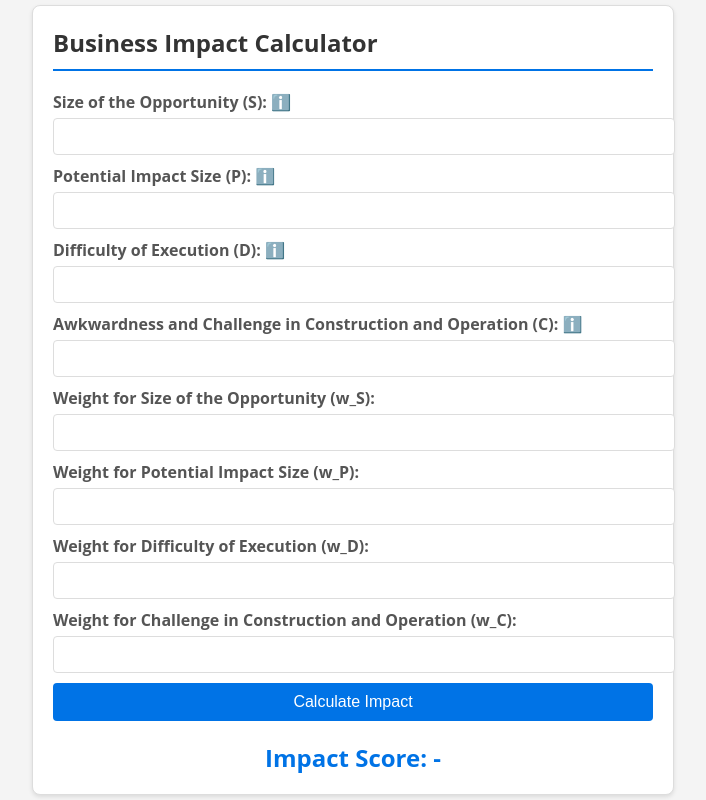
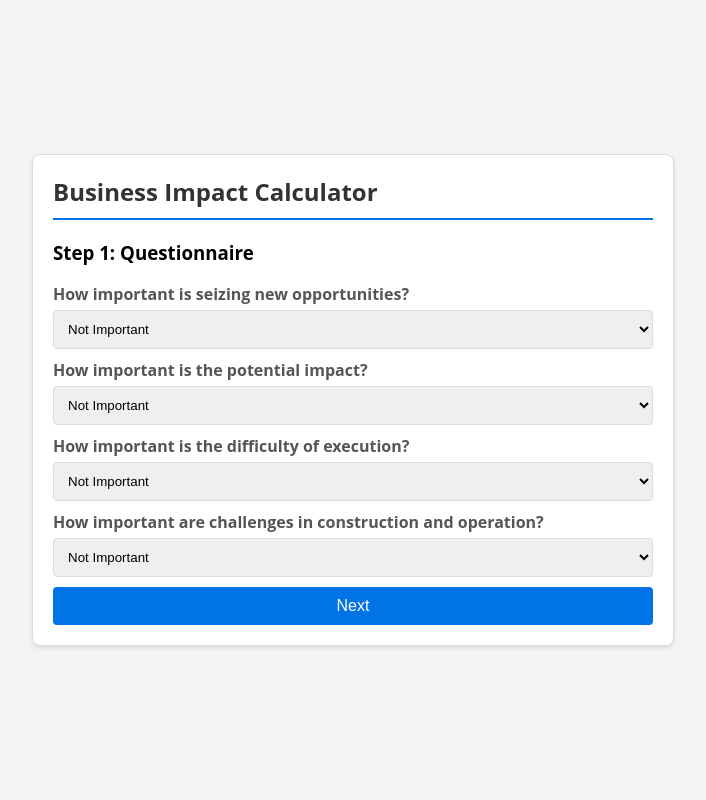
Before and after one commit to LiyamFlx/business-impact-calculator, a plain HTML site: page index.html in a window 1280 px wide. Shown: the whole page, without its empty margins (287-993 px from the left). Drawn offline with Linux system fonts and the light colour scheme.

Commit message:
Update index.html

```diff
--- a/index.html
+++ b/index.html
@@ -42,7 +42,7 @@
             font-weight: bold;
             color: #555;
         }
-        .calculator input {
+        .calculator input, .calculator select {
             width: 100%;
             padding: 10px;
             margin-bottom: 10px;
@@ -50,7 +50,7 @@
             border-radius: 4px;
             transition: border-color 0.3s ease-in-out;
         }
-        .calculator input:focus {
+        .calculator input:focus, .calculator select:focus {
             border-color: #0073e6;
         }
         .calculator button {
@@ -67,37 +67,6 @@
         .calculator button:hover {
             background-color: #005bb5;
         }
-        .tooltip {
-            position: relative;
-            display: inline-block;
-            cursor: pointer;
-        }
-        .tooltip .tooltiptext {
-            visibility: hidden;
-            width: 200px;
-            background-color: #555;
-            color: #fff;
-            text-align: center;
-            border-radius: 6px;
-            padding: 5px 0;
-            position: absolute;
-            z-index: 1;
-            bottom: 125%;
-            left: 50%;
-            margin-left: -100px;
-            opacity: 0;
-            transition: opacity 0.3s ease-in-out;
-        }
-        .tooltip:hover .tooltiptext {
-            visibility: visible;
-            opacity: 1;
-        }
-        .error-message {
-            color: red;
-            font-size: 0.9em;
-            display: none;
-            margin-bottom: 10px;
-        }
         .result {
             text-align: center;
             margin-top: 20px;
@@ -113,54 +82,55 @@
 
 <div class="calculator">
     <h2>Business Impact Calculator</h2>
-    <form id="impactCalculator">
-        <label for="sizeOpportunity">Size of the Opportunity (S):
-            <span class="tooltip">ℹ️
-                <span class="tooltiptext">Rate the size of the opportunity on a scale of 1 to 10.</span>
-            </span>
-        </label>
-        <input type="number" id="sizeOpportunity" name="sizeOpportunity" min="1" max="10" required>
-        <div class="error-message" id="sizeOpportunityError">Please enter a value between 1 and 10.</div>
+    <div id="step1">
+        <h3>Step 1: Questionnaire</h3>
+        <form id="weightForm">
+            <label for="importanceOpportunity">How important is seizing new opportunities?</label>
+            <select id="importanceOpportunity" name="importanceOpportunity" required>
+                <option value="1.0">Not Important</option>
+                <option value="1.5">Somewhat Important</option>
+                <option value="2.0">Very Important</option>
+            </select>
 
-        <label for="potentialImpact">Potential Impact Size (P):
-            <span class="tooltip">ℹ️
-                <span class="tooltiptext">Rate the potential impact size on a scale of 1 to 10.</span>
-            </span>
-        </label>
-        <input type="number" id="potentialImpact" name="potentialImpact" min="1" max="10" required>
-        <div class="error-message" id="potentialImpactError">Please enter a value between 1 and 10.</div>
+            <label for="importanceImpact">How important is the potential impact?</label>
+            <select id="importanceImpact" name="importanceImpact" required>
+                <option value="1.0">Not Important</option>
+                <option value="1.5">Somewhat Important</option>
+                <option value="2.0">Very Important</option>
+            </select>
 
-        <label for="difficultyExecution">Difficulty of Execution (D):
-            <span class="tooltip">ℹ️
-                <span class="tooltiptext">Rate the difficulty of execution on a scale of 1 to 10.</span>
-            </span>
-        </label>
-        <input type="number" id="difficultyExecution" name="difficultyExecution" min="1" max="10" required>
-        <div class="error-message" id="difficultyExecutionError">Please enter a value between 1 and 10.</div>
+            <label for="importanceDifficulty">How important is the difficulty of execution?</label>
+            <select id="importanceDifficulty" name="importanceDifficulty" required>
+                <option value="0.5">Not Important</option>
+                <option value="1.0">Somewhat Important</option>
+                <option value="1.5">Very Important</option>
+            </select>
 
-        <label for="challengeConstruction">Awkwardness and Challenge in Construction and Operation (C):
-            <span class="tooltip">ℹ️
-                <span class="tooltiptext">Rate the awkwardness and challenge in construction and operation on a scale of 1 to 10.</span>
-            </span>
-        </label>
-        <input type="number" id="challengeConstruction" name="challengeConstruction" min="1" max="10" required>
-        <div class="error-message" id="challengeConstructionError">Please enter a value between 1 and 10.</div>
+            <label for="importanceChallenge">How important are challenges in construction and operation?</label>
+            <select id="importanceChallenge" name="importanceChallenge" required>
+                <option value="0.5">Not Important</option>
+                <option value="1.0">Somewhat Important</option>
+                <option value="1.5">Very Important</option>
+            </select>
 
-        <label for="weightSizeOpportunity">Weight for Size of the Opportunity (w_S):</label>
-        <input type="number" step="0.1" id="weightSizeOpportunity" name="weightSizeOpportunity" required>
-        <div class="error-message" id="weightSizeOpportunityError">Please enter a numeric value.</div>
+            <button type="button" onclick="goToStep2()">Next</button>
+        </form>
+    </div>
 
-        <label for="weightPotentialImpact">Weight for Potential Impact Size (w_P):</label>
-        <input type="number" step="0.1" id="weightPotentialImpact" name="weightPotentialImpact" required>
-        <div class="error-message" id="weightPotentialImpactError">Please enter a numeric value.</div>
+    <div id="step2" style="display: none;">
+        <h3>Step 2: Enter Parameters</h3>
+        <form id="impactForm">
+            <label for="sizeOpportunity">Size of the Opportunity (S):</label>
+            <input type="number" id="sizeOpportunity" name="sizeOpportunity" min="1" max="100" required>
 
-        <label for="weightDifficultyExecution">Weight for Difficulty of Execution (w_D):</label>
-        <input type="number" step="0.1" id="weightDifficultyExecution" name="weightDifficultyExecution" required>
-        <div class="error-message" id="weightDifficultyExecutionError">Please enter a numeric value.</div>
+            <label for="potentialImpact">Potential Impact Size (P):</label>
+            <input type="number" id="potentialImpact" name="potentialImpact" min="1" max="100" required>
 
-        <label for="weightChallengeConstruction">Weight for Challenge in Construction and Operation (w_C):</label>
-        <input type="number" step="0.1" id="weightChallengeConstruction" name="weightChallengeConstruction" required>
-        <div class="error-message" id="weightChallengeConstructionError">Please enter a numeric value.</div>
+            <label for="difficultyExecution">Difficulty of Execution (D):</label>
+            <input type="number" id="difficultyExecution" name="difficultyExecution" min="1" max="100" required>
+
+            <label for="challengeConstruction">Awkwardness and Challenge in Construction and Operation (C):</label>
+            <input type="number" id="challengeConstruction" name="challengeConstruction" min="1" max="100" required>
 
             <button type="button" onclick="calculateImpact()">Calculate Impact</button>
         </form>
@@ -168,55 +138,34 @@
             <h3>Impact Score: <span id="impactScore">-</span></h3>
         </div>
     </div>
+</div>
 
 <script>
-    function showError(inputId, errorId) {
-        document.getElementById(inputId).classList.add("error");
-        document.getElementById(errorId).style.display = "block";
-    }
+    function goToStep2() {
+        const importanceOpportunity = parseFloat(document.getElementById('importanceOpportunity').value);
+        const importanceImpact = parseFloat(document.getElementById('importanceImpact').value);
+        const importanceDifficulty = parseFloat(document.getElementById('importanceDifficulty').value);
+        const importanceChallenge = parseFloat(document.getElementById('importanceChallenge').value);
 
-    function hideError(inputId, errorId) {
-        document.getElementById(inputId).classList.remove("error");
-        document.getElementById(errorId).style.display = "none";
-    }
-
-    function validateInput(inputId, errorId, min, max) {
-        const value = parseFloat(document.getElementById(inputId).value);
-        if (isNaN(value) || value < min || value > max) {
-            showError(inputId, errorId);
-            return false;
-        } else {
-            hideError(inputId, errorId);
-            return true;
-        }
+        document.getElementById('step1').style.display = 'none';
+        document.getElementById('step2').style.display = 'block';
     }
 
     function calculateImpact() {
-        const isValidS = validateInput("sizeOpportunity", "sizeOpportunityError", 1, 10);
-        const isValidP = validateInput("potentialImpact", "potentialImpactError", 1, 10);
-        const isValidD = validateInput("difficultyExecution", "difficultyExecutionError", 1, 10);
-        const isValidC = validateInput("challengeConstruction", "challengeConstructionError", 1, 10);
-        const isValidWS = validateInput("weightSizeOpportunity", "weightSizeOpportunityError", 0.1, 10);
-        const isValidWP = validateInput("weightPotentialImpact", "weightPotentialImpactError", 0.1, 10);
-        const isValidWD = validateInput("weightDifficultyExecution", "weightDifficultyExecutionError", 0.1, 10);
-        const isValidWC = validateInput("weightChallengeConstruction", "weightChallengeConstructionError", 0.1, 10);
-
-        if (isValidS && isValidP && isValidD && isValidC && isValidWS && isValidWP && isValidWD && isValidWC) {
         const S = parseFloat(document.getElementById('sizeOpportunity').value);
         const P = parseFloat(document.getElementById('potentialImpact').value);
         const D = parseFloat(document.getElementById('difficultyExecution').value);
         const C = parseFloat(document.getElementById('challengeConstruction').value);
 
-            const w_S = parseFloat(document.getElementById('weightSizeOpportunity').value);
-            const w_P = parseFloat(document.getElementById('weightPotentialImpact').value);
-            const w_D = parseFloat(document.getElementById('weightDifficultyExecution').value);
-            const w_C = parseFloat(document.getElementById('weightChallengeConstruction').value);
+        const w_S = parseFloat(document.getElementById('importanceOpportunity').value);
+        const w_P = parseFloat(document.getElementById('importanceImpact').value);
+        const w_D = parseFloat(document.getElementById('importanceDifficulty').value);
+        const w_C = parseFloat(document.getElementById('importanceChallenge').value);
 
         const impact = (w_S * S) + (w_P * P) - (w_D * D + w_C * C);
 
         document.getElementById('impactScore').innerText = impact.toFixed(2);
     }
-    }
 </script>
 
 </body>
```
Lines whose indentation alone changed are shown as unchanged.
